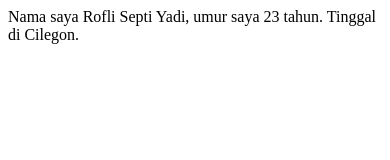
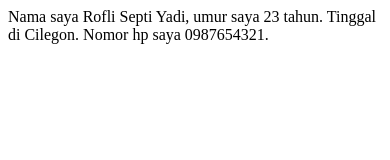
Before and after one commit to thisnotme2205/laravue-edu, a plain HTML site: page index.html in a window 390 px wide. Drawn offline with Linux system fonts and the light colour scheme.

Commit message:
add phone number

```diff
--- a/index.html
+++ b/index.html
@@ -7,5 +7,7 @@
         Nama saya Rofli Septi Yadi, umur saya 23 tahun.
 
         Tinggal di Cilegon.
+
+        Nomor hp saya 0987654321.
     </body>
 </html>
```
